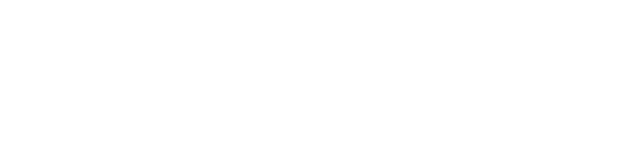
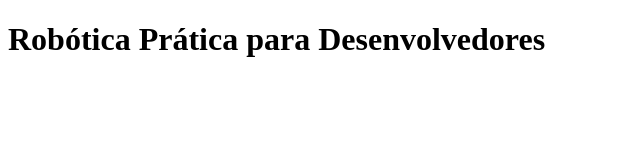
Before and after one commit to AdrianoAlvesdeAraujo/roboticapratica, a plain HTML site: page public_html/index.html in a window 1280 px wide. Shown: the whole page, without its empty margins (0-640 px from the left). Drawn offline with Linux system fonts and the light colour scheme.

Commit message:
modificado o arquivo index.html

```diff
--- a/public_html/index.html
+++ b/public_html/index.html
@@ -4,9 +4,10 @@
     <meta charset="UTF-8">
     <meta name="viewport" content="width=device-width, initial-scale=1.0">
     <meta http-equiv="X-UA-Compatible" content="ie=edge">
-    <title>Document</title>
+    <title>Robótica Prática</title>
 </head>
 <body>
+    <h1>Robótica Prática para Desenvolvedores</h1>
 
 </body>
 </html>
```
